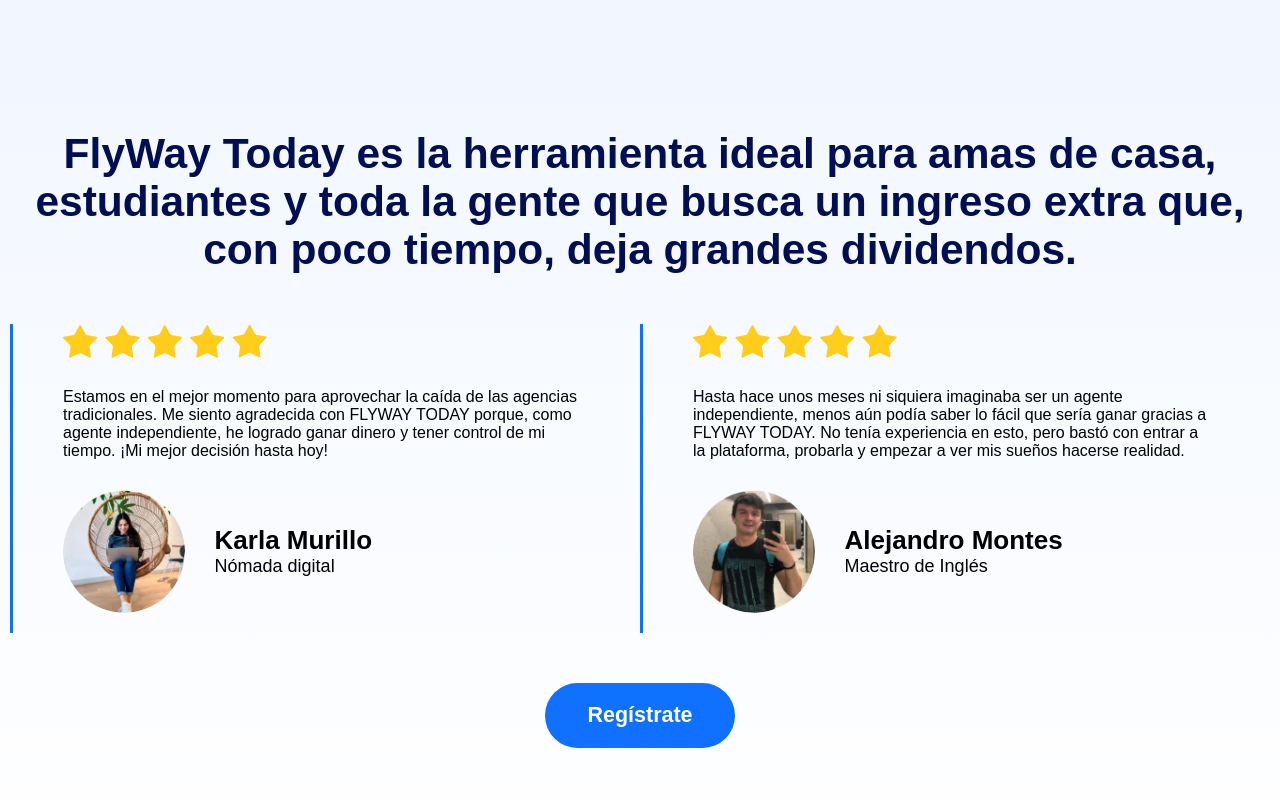
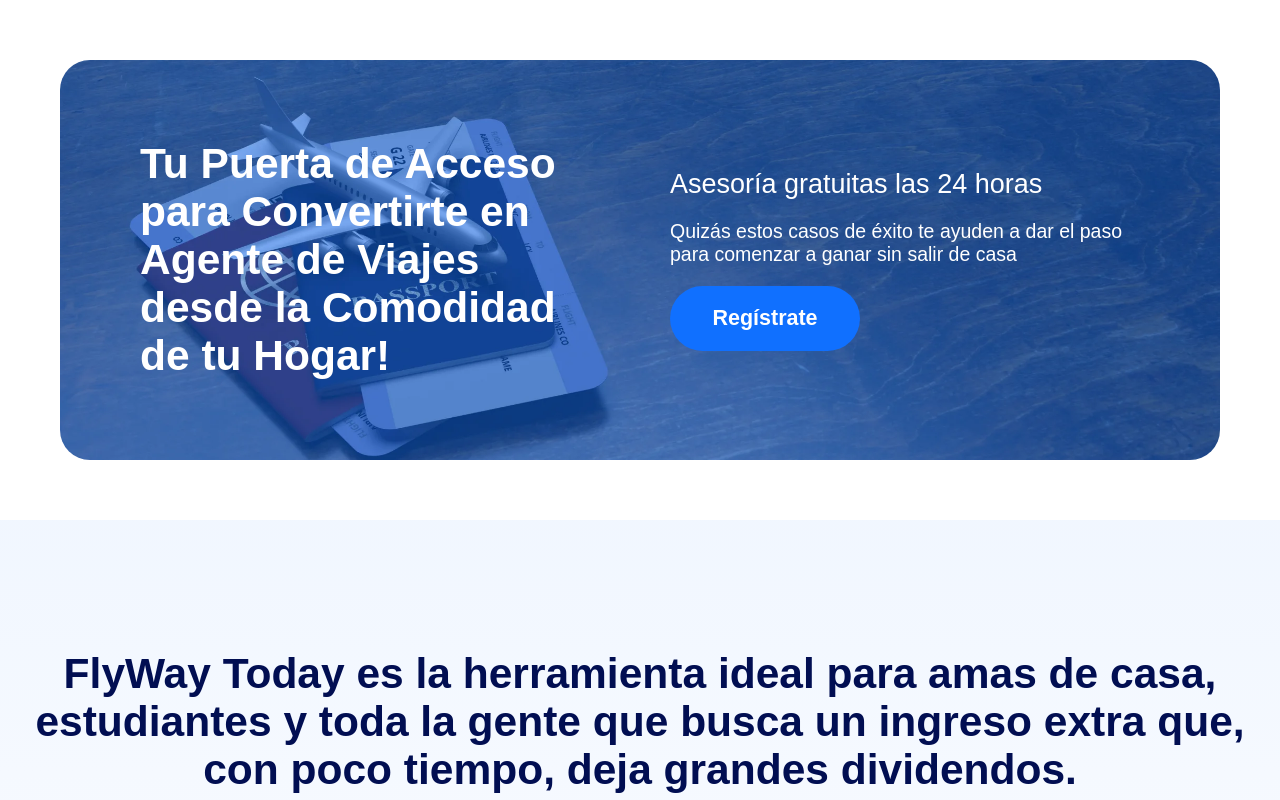
Before and after one commit to queenMedia/flyway_today, a React (Vite) app: page / in a window 1280 px wide. Shown: the top 800 px of the page. Built offline with nearby package versions, Linux system fonts and the light colour scheme.

Commit message:
:sparkles: finish access section

```diff
--- /dev/null
+++ b/src/logic/data/access.js
@@ -0,0 +1,6 @@
+export const data = {
+    title: "Tu Puerta de Acceso para Convertirte en Agente de Viajes desde la Comodidad de tu Hogar!",
+    subtitle: "Asesoría gratuitas las 24 horas",
+    text: "Quizás estos casos de éxito te ayuden a dar el paso para comenzar a ganar sin salir de casa",
+    button: "Regístrate"
+}
--- a/src/routes/Home.jsx
+++ b/src/routes/Home.jsx
@@ -3,13 +3,15 @@ import {
 } from "@sharing/organisms"
 
 import {
-  Testimonials
+  Access,
+  Testimonials,
 } from "@organisms"
 
 function Home() {
 
   return (
     <>
+      <Access />
       <Testimonials />
       <Footer />
     </>
--- /dev/null
+++ b/src/ui/home/organisms/Access/Access.jsx
@@ -0,0 +1,27 @@
+import React from "react"
+import * as styles from "./Access.style"
+import { data } from "@data/access"
+import { Button } from "@sharing/atoms"
+
+export default function Access() {
+  const { title, subtitle, text, button } = data
+  return (
+    <section className={styles.section}>
+      <div className={styles.container}>
+        <div className={styles.left_container}>
+          <p className={styles.title}>{title}</p>
+        </div>
+        <div className={styles.right_container}>
+          <p className={styles.subtitle}>{subtitle}</p>
+          <p className={styles.text}>{text}</p>
+          <Button
+            types='submit'
+            text={button}
+            style={styles.button}
+            action={''}
+          />
+        </div>
+      </div>
+    </section>
+  )
+}
--- /dev/null
+++ b/src/ui/home/organisms/Access/Access.style.js
@@ -0,0 +1,108 @@
+import { css, cx } from "@emotion/css"
+import { content, flex, font } from "@mixins";
+import * as responsive from "./Access.style.responsive"
+import Bg from "@images/access/bg.webp"
+
+export const section = cx(
+    flex({}),
+    css`
+        width: 100%;
+        padding: 60px;
+    `, responsive.section
+)
+
+export const container = cx(
+    flex({
+        gap: 60
+    }),
+    content({
+        width: "1280px"
+    }),
+    css`
+        background: url(${Bg}) no-repeat center/cover;
+        border-radius: 30px;
+        padding: 80px;
+    `, responsive.container
+)
+
+export const left_container = cx(
+    flex({
+        align: "flex-start"
+    }),
+    css`
+        width: 100%;
+    `
+)
+
+export const right_container = cx(
+    flex({
+        align: "flex-start",
+        direction: "column",
+        gap: 20
+    }),
+    css`
+        width: 100%;
+    `
+)
+
+export const title = cx(
+    font({
+        size: 50,
+        weight: 600,
+        type: "xxl"
+    }),
+    css`
+        color: #FFF;
+        text-align: left;
+    `
+)
+
+export const subtitle = cx(
+    font({
+        size: 30,
+        weight: 500,
+        type: "xl"
+    }),
+    css`
+        color: #FFF;
+        text-align: left;
+    `
+)
+
+export const text = cx(
+    font({
+        size: 20,
+        weight: 500,
+        type: "xl"
+    }),
+    css`
+        color: #FFF;
+        text-align: left;
+    `
+)
+
+export const button = cx(
+    font({
+      size: 24,
+      weight: 600,
+    }),
+    css`
+			width: 100%;
+			max-width: 190px;
+			min-width: 150px;
+			height: auto;
+      padding: 20px 15px;
+      justify-content: center;
+      align-items: center;
+      gap: 10px;
+      border-radius: 65px;
+      background: #1070FF;
+      color: #FFF;
+			text-align: center;
+			font-size: 20px;
+			font-style: normal;
+			font-weight: 600;
+			line-height: normal;
+			grid-area: item4;
+    `, responsive.button
+  )
--- /dev/null
+++ b/src/ui/home/organisms/Access/Access.style.responsive.js
@@ -0,0 +1,30 @@
+import { css, cx } from "@emotion/css"
+import { forsize, font } from "@mixins";
+
+export const section = cx(
+    forsize({
+        "desktop": cx(
+            css`
+                padding: 30px;
+            `
+        ),
+        "tablet-landscape": cx(
+            css`
+                padding: 30px 20px;
+            `
+        )
+    })
+)
+
+export const container = cx(
+    forsize({
+        "desktop": css`
+            padding: 40px;
+        `,
+        "tablet-landscape": css`
+            flex-direction: column;
+            gap: 30px;
+            padding: 30px;
+        `
+    })
+)
--- /dev/null
+++ b/src/ui/home/organisms/Profit/Profit.jsx
@@ -0,0 +1,8 @@
+import React from "react"
+import * as styles from "./Profit.style"
+
+export default function Profit() {
+  return (
+    <div>Profit</div>
+  )
+}
--- /dev/null
+++ b/src/ui/home/organisms/Profit/Profit.style.js
@@ -0,0 +1,3 @@
+import { css, cx } from "@emotion/css"
+import { content, flex } from "@mixins";
+import * as responsive from "./Profit.style.responsive"
--- /dev/null
+++ b/src/ui/home/organisms/Profit/Profit.style.responsive.js
@@ -0,0 +1,2 @@
+import { css, cx } from "@emotion/css"
+import { forsize, font } from "@mixins";
--- a/src/ui/home/organisms/index.js
+++ b/src/ui/home/organisms/index.js
@@ -1,2 +1,4 @@
 
 export { default as Testimonials } from "./Testimonials/Testimonials"
+export { default as Access } from "./Access/Access"
+export { default as Profit } from "./Profit/Profit"
```
Also changed, not shown: src/assets/images/access/bg.webp (added).
